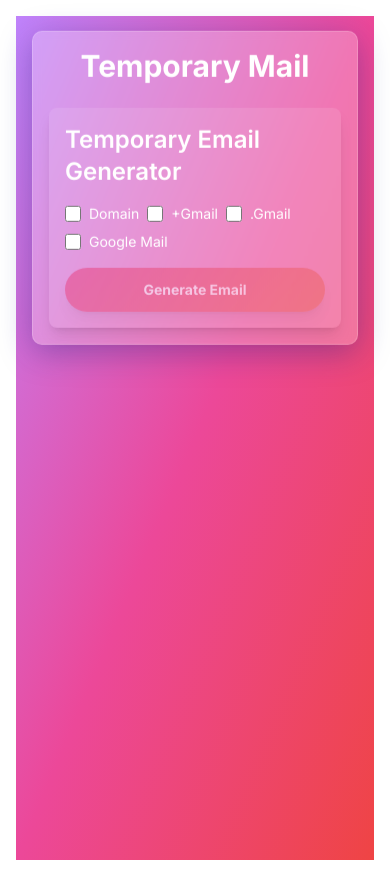
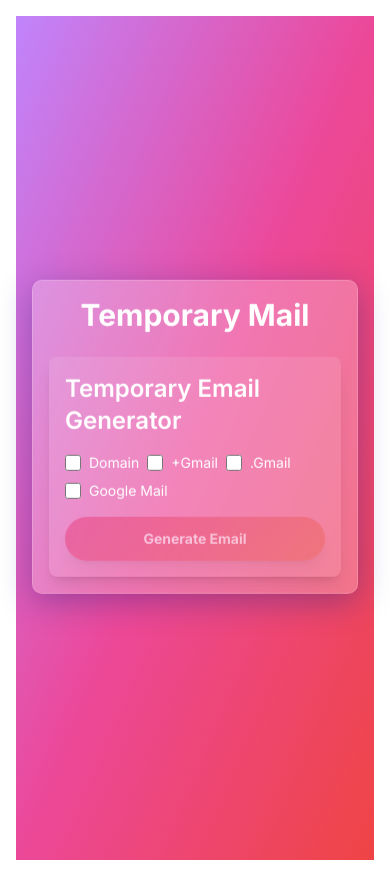
Before and after one commit to xnabil354/temp-mail-main, a Next.js app: page / in a window 390 px wide. Built offline with nearby package versions, Linux system fonts and the light colour scheme.

Commit message:
fix: fix not responsive button

```diff
--- a/components/TempMailGenerate.tsx
+++ b/components/TempMailGenerate.tsx
@@ -108,7 +108,7 @@
   };
 
   return (
-    <div className="min-h-screen w-full bg-gradient-to-br from-purple-400 via-pink-500 to-red-500">
+    <div className="min-h-screen w-full bg-gradient-to-br from-purple-400 via-pink-500 to-red-500 flex items-center justify-center">
       <style jsx>{`
         @keyframes gradient {
           0% { background-position: 0% 50%; }
@@ -144,7 +144,7 @@
           100% { transform: translatey(0px); }
         }
       `}</style>
-      <div className="container mx-auto p-4 sm:p-8 max-w-3xl">
+      <div className="w-full p-4 sm:p-8 max-w-full">
         <div className="glass-effect floating p-4 sm:p-8 rounded-lg">
           <h1 className="text-3xl sm:text-4xl font-bold mb-6 sm:mb-8 text-center text-white">Temporary Mail</h1>
           <div className="bg-white bg-opacity-10 shadow-lg rounded-lg p-4 sm:p-8">
```
